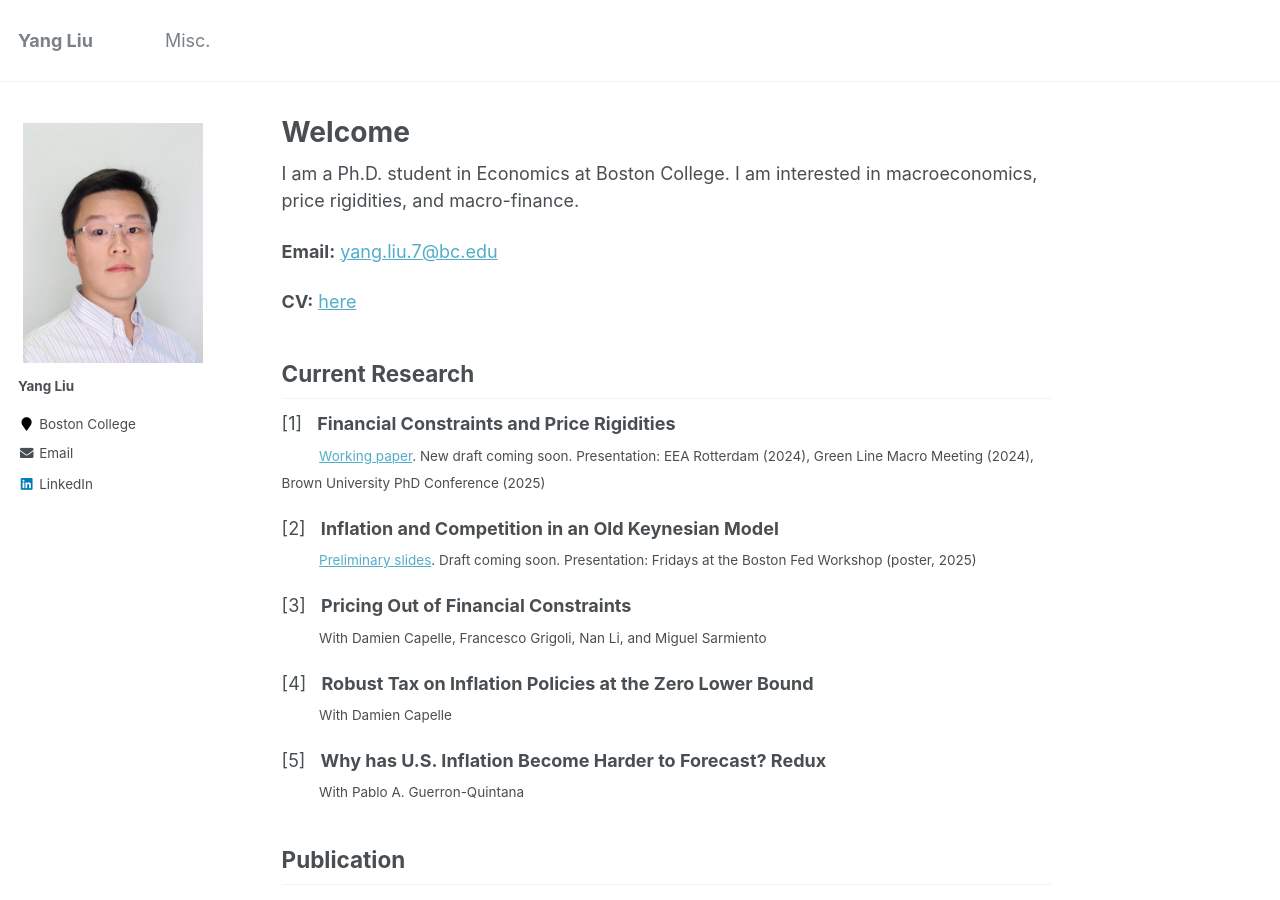
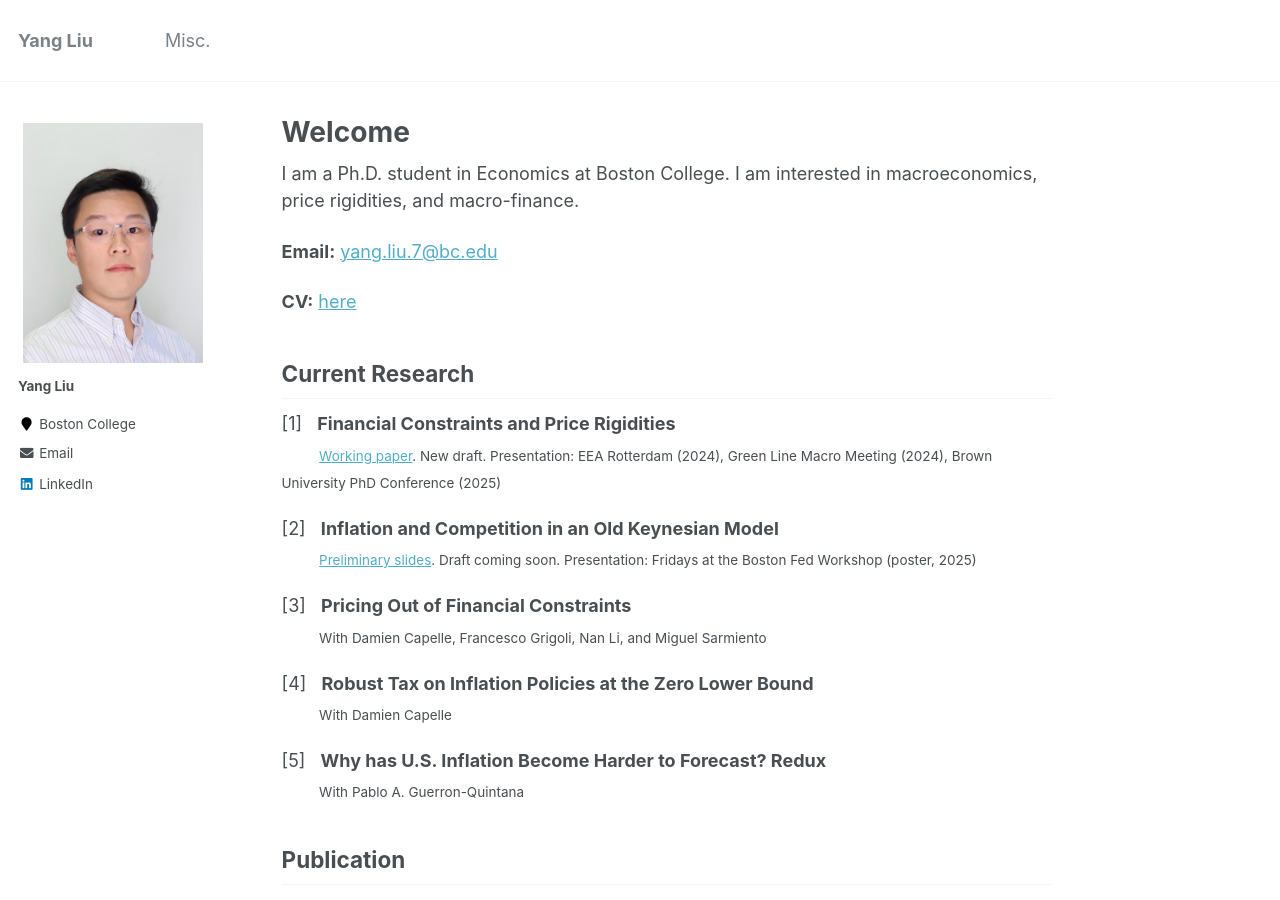
Before and after one commit to yangliu-95/yangliu-95.github.io, a Jekyll site: the page built from _pages/home.md, in a window 1280 px wide and 900 px high. Built offline with Jekyll 4.4.1, drawn with Linux system fonts in a browser that asks for light colours.

Commit message:
Update home.md

```diff
--- a/_pages/home.md
+++ b/_pages/home.md
@@ -18,7 +18,7 @@ I am a Ph.D. student in Economics at Boston College. I am interested in macroeco
 ## Current Research
 
 [1] &nbsp; **Financial Constraints and Price Rigidities**  <br>
-<sub> &emsp;&emsp;&ensp; [Working paper](https://papers.ssrn.com/sol3/papers.cfm?abstract_id=5259321). New draft coming soon. Presentation: EEA Rotterdam (2024), Green Line Macro Meeting (2024), Brown University PhD Conference (2025) </sub>
+<sub> &emsp;&emsp;&ensp; [Working paper](https://papers.ssrn.com/sol3/papers.cfm?abstract_id=5259321). New draft. Presentation: EEA Rotterdam (2024), Green Line Macro Meeting (2024), Brown University PhD Conference (2025) </sub>
 
 [2] &nbsp; **Inflation and Competition in an Old Keynesian Model**  <br>
 <sub> &emsp;&emsp;&ensp; [Preliminary slides](files/OK_Model_Sep_2025_v1.pdf). Draft coming soon. Presentation: Fridays at the Boston Fed Workshop (poster, 2025) </sub>
```
